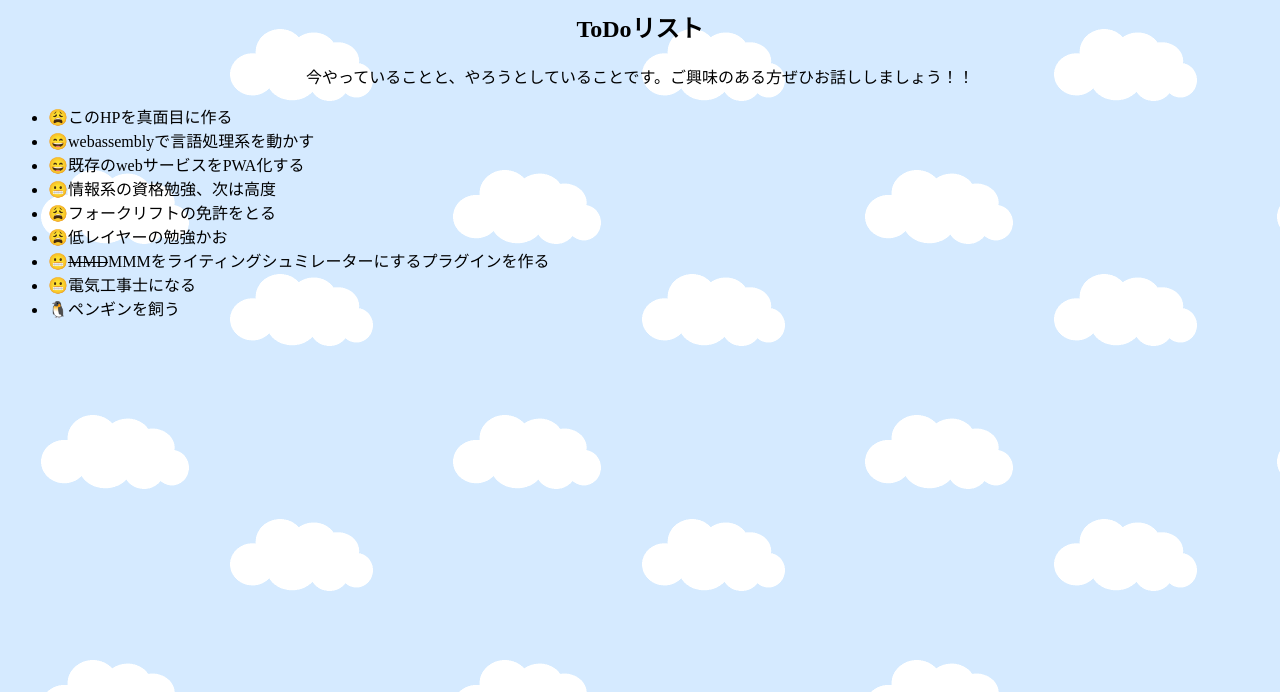
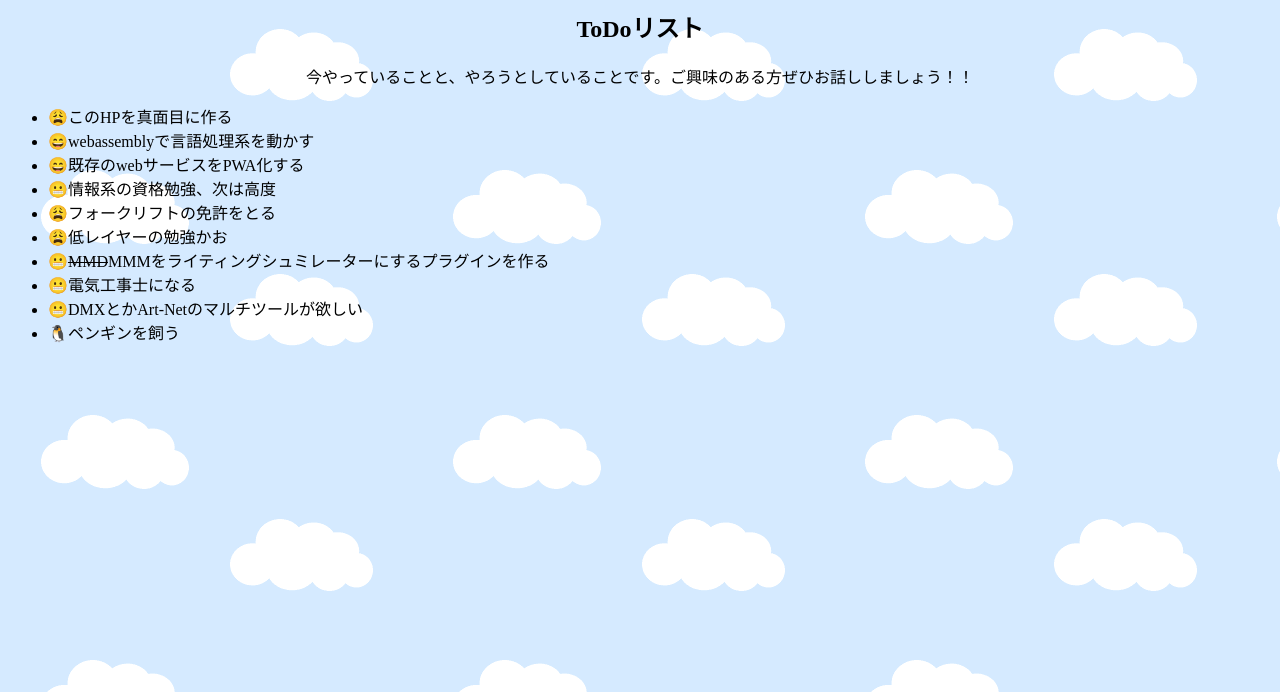
Before and after one commit to magcho/magcho.github.io, a plain HTML site: page TODO.HTML in a window 1280 px wide. Shown: the part 108-800 px from the top of the page. Drawn offline with Linux system fonts and the light colour scheme.

Commit message:
Update TODO.HTML

```diff
--- a/TODO.HTML
+++ b/TODO.HTML
@@ -48,6 +48,7 @@
     <LI>😩低レイヤーの勉強かお</LI>
     <LI>😬<STRIKE>MMD</STRIKE>MMMをライティングシュミレーターにするプラグインを作る</LI>
     <LI>😬電気工事士になる</LI>
+    <LI>😬DMXとかArt-Netのマルチツールが欲しい</LI>
     <LI>🐧ペンギンを飼う</LI>
   </UL>
 </BODY>
```
